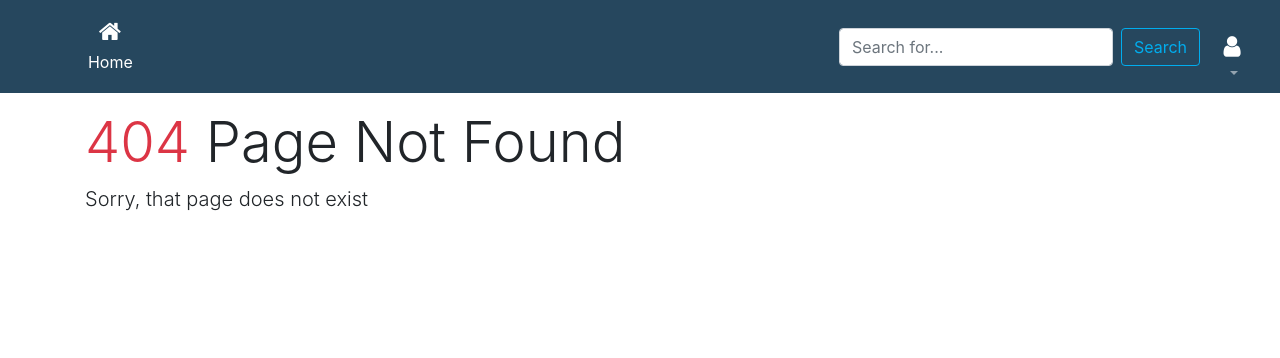
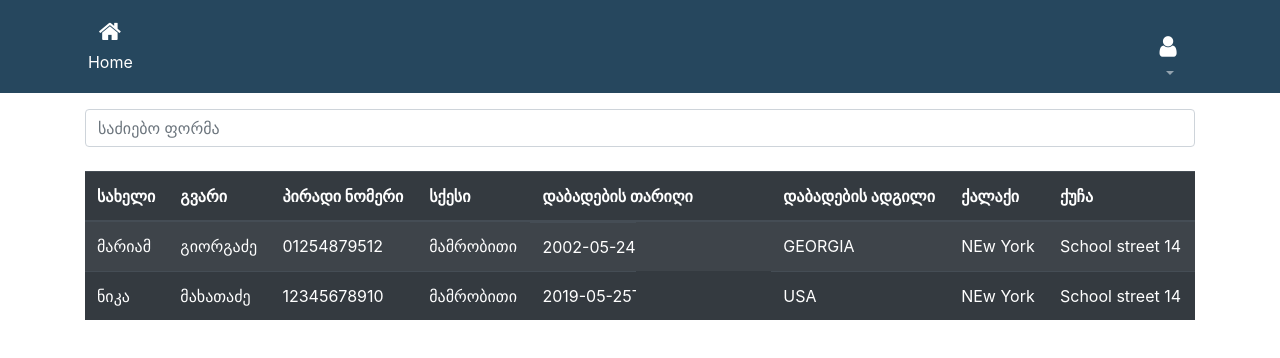
Before and after one commit to ArtZ23/TBCPay_Project, a React (Create React App) app: page /search in a window 1280 px wide. Before the commit this address had no page. Shown: the top 358 px of the page. Built offline with nearby package versions, Linux system fonts and the light colour scheme; data requests are answered from the project's data file.

Commit message:
Update project

```diff
--- a/db.json
+++ b/db.json
@@ -1,114 +1,26 @@
 {
   "contacts": [
     {
+      "id": "a8fcc5ff-d869-4cfc-90b4-dfb15d296095",
       "name": "მარიამ",
-      "surname": "გაგუა",
-      "userid": "12345678910",
-      "gender": "მდედრობითი",
-      "dob": "2019-05-25T10:48:03.288Z",
+      "surname": "გიორგაძე",
+      "userid": "01254879512",
+      "gender": "მამრობითი",
+      "dob": "2002-05-24T19:00:00.000Z",
       "birthlocation": "GEORGIA",
-      "city": "NEw York",
-      "street": "School street 14",
-      "id": "fdcf00e6-7772-4e76-a765-bc305ae63ece"
-    },
-    {
-      "id": "35b71c23-4a8c-4274-885f-780161177a96",
-      "name": "გიორგი",
-      "surname": "კაპანაძე",
-      "userid": "1230445678911",
-      "gender": "მამრობითი",
-      "dob": "2019-05-23T11:40:25.172Z",
-      "birthlocation": "UK",
-      "city": "lodnon",
-      "street": "School street 14"
-    },
-    {
-      "id": "f827582f-1cff-4cab-957d-5fc85b3975b0",
-      "name": "მაია",
-      "surname": "გოგია",
-      "userid": "12345678910",
-      "gender": "მამრობითი",
-      "dob": "1987-04-24T19:00:00.000Z",
-      "birthlocation": "USA",
       "city": "NEw York",
       "street": "School street 14"
     },
     {
-      "id": "19f4ecaf-c40c-4805-b015-7000426d7fa1",
-      "name": "პაატა",
-      "surname": "სააკაძე",
-      "userid": "12345678910",
-      "gender": "მამრობითი",
-      "dob": "2019-05-24T18:38:53.674Z",
-      "birthlocation": "USA",
-      "city": "NEw York",
-      "street": "School street 14"
-    },
-    {
-      "id": "57f3ed8c-e4ef-4a51-b1ea-0fbb1fa489ca",
-      "name": "დავით",
-      "surname": "გიორგაძე",
-      "userid": "12345678910",
-      "gender": "მამრობითი",
-      "dob": "2019-05-24T19:20:26.151Z",
-      "birthlocation": "USA",
-      "city": "NEw York",
-      "street": "School street 1425"
-    },
-    {
-      "id": "4a0e6292-9cae-4c58-8ec5-a55d5ae85578",
+      "id": "dea3bdd1-714e-440b-9026-7eba9db4e154",
       "name": "ნიკა",
       "surname": "მახათაძე",
       "userid": "12345678910",
       "gender": "მამრობითი",
-      "dob": "2019-05-25T10:50:04.902Z",
+      "dob": "2019-05-25T19:02:41.033Z",
       "birthlocation": "USA",
       "city": "NEw York",
       "street": "School street 14"
-    },
-    {
-      "name": "ლუკა",
-      "surname": "მახათაძე",
-      "userid": "12345678910",
-      "gender": "მამრობითი",
-      "dob": "2019-05-25T10:52:49.431Z",
-      "birthlocation": "USA",
-      "city": "NEw York",
-      "street": "School street 14",
-      "id": "4a0e6292-9cae-4c58-8ec5-a55d5aefc148"
-    },
-    {
-      "name": "ნიკა",
-      "surname": "გიორგაძე",
-      "userid": "12345678910",
-      "gender": "მამრობითი",
-      "dob": "2019-05-25T11:33:46.485Z",
-      "birthlocation": "GEORGIA",
-      "city": "Tbilisi",
-      "street": "School street 14",
-      "id": "4a0e6292-9cae-4c58-8ec5-a55d5aefc128"
-    },
-    {
-      "id": "4a0e6292-9cae-4c58-8ec5-a55d5aefc38",
-      "name": "ლუკა",
-      "surname": "პეტრიაშვილი",
-      "userid": "12345678910",
-      "gender": "მამრობითი",
-      "dob": "2019-05-25T10:50:04.902Z",
-      "birthlocation": "USA",
-      "city": "NEw York",
-      "street": "School street 14"
-    },
-    {
-      "name": "გიორგი",
-      "surname": "ჯამბურია",
-      "userid": "12345678910",
-      "gender": "მამრობითი",
-      "dob": "2019-05-25T10:53:22.894Z",
-      "birthlocation": "SPAIN",
-      "city": "Madrid",
-      "street": "School street 14",
-      "id": "4a0e6292-9cae-4c58-8ec5-a55d5aefca80"
     }
   ]
 }
--- a/package.json
+++ b/package.json
@@ -15,6 +15,7 @@
     "react": "^16.8.6",
     "react-datepicker": "^2.5.0",
     "react-dom": "^16.8.6",
+    "react-filter-search": "^1.0.8",
     "react-router-dom": "^5.0.0",
     "react-scripts": "3.0.1",
     "react-search": "^2.1.0",
--- a/src/App.js
+++ b/src/App.js
@@ -5,7 +5,7 @@ import Header from "./components/Navbar/Header";
 import NotFound from "./components/Notfound";
 import Addcontact from "./components/contacts/Addcontact";
 import Editcontact from "./components/contacts/Editcontact";
-import Test from "./components/Test";
+import Searchcontact from "./components/contacts/Searchcontact";
 import { Provider } from "./context";
 import "bootstrap/dist/css/bootstrap.min.css";
 import "bootstrap/dist/js/bootstrap.bundle.min";
@@ -22,7 +22,7 @@ function App() {
             <Switch>
               <Route exact path="/" component={Contacts} />
               <Route exact path="/adduser" component={Addcontact} />
-              <Route exact path="/test" component={Test} />
+              <Route exact path="/search" component={Searchcontact} />
 
               <Route exact path="/edituser/:id" component={Editcontact} />
               <Route component={NotFound} />
--- a/src/components/Navbar/Header.css
+++ b/src/components/Navbar/Header.css
@@ -179,4 +179,7 @@ nav.bg-dark {
   .navbar-icon-top.navbar-expand-lg .navbar-nav .nav-link > .fa {
     top: -7px;
   }
+  .dropdown {
+    margin-left: -8rem;
+  }
 }
--- a/src/components/Navbar/Header.js
+++ b/src/components/Navbar/Header.js
@@ -29,22 +29,7 @@ class Header extends Component {
                 </Link>
               </li>
             </ul>
-            <form className="form-inline my-2 my-lg-0">
-              <input
-                className="form-control mr-sm-2"
-                placeholder="Search for..."
-              />
-              <button
-                className="btn  btn-outline-primary my-2 my-sm-0"
-                type="submit"
-                style={{
-                  borderColor: "rgb(0,173,238)",
-                  color: "rgb(0,173,238)"
-                }}
-              >
-                Search
-              </button>
-            </form>
+
             <ul className="navbar-nav nav-flex-icons">
               <li className="nav-item dropdown">
                 <Link
@@ -58,6 +43,9 @@ class Header extends Component {
                   <Link className="dropdown-item" to="/adduser">
                     Add user
                   </Link>
+                  <Link className="dropdown-item" to="/search">
+                    Seacrh user
+                  </Link>
                 </div>
               </li>
             </ul>
--- a/src/components/Test.js
+++ /dev/null
@@ -1,13 +0,0 @@
-import React, { Component } from 'react'
-
- class Test extends Component {
-    render() {
-        return (
-            <div>
-
-            </div>
-        )
-    }
-}
-
-export default Test;
--- a/src/components/contacts/Contact.js
+++ b/src/components/contacts/Contact.js
@@ -25,6 +25,7 @@ class Contact extends Component {
           const { dispatch } = value;
           return (
             <div className="card card-body mb-3">
+
               <h4>
                 <b>
                   {" "}
--- a/src/components/contacts/Contacts.js
+++ b/src/components/contacts/Contacts.js
@@ -1,8 +1,6 @@
 import React, { Component } from "react";
 import Contact from "./Contact";
 import { Consumer } from "../../context";
-
-import axios from "axios";
 
 class Contacts extends Component {
   render() {
--- a/src/components/contacts/Editcontact.js
+++ b/src/components/contacts/Editcontact.js
@@ -100,7 +100,7 @@ class Editcontact extends Component {
     //redirectign to the Home page
     this.props.history.push("/");
   };
-  render() {
+  render(e) {
     const {
       name,
       surname,
--- /dev/null
+++ b/src/components/contacts/Searchcontact.js
@@ -0,0 +1,101 @@
+import React, { Component } from "react";
+
+class Searchcontact extends Component {
+  state = {
+    queryname: "",
+    data: [],
+    filteredData: []
+  };
+
+  FindWithName = event => {
+    //get value from input
+    const queryname = event.target.value;
+
+    this.setState(prevState => {
+      const filteredData = prevState.data.filter(element => {
+        return element.surname.includes(queryname);
+      });
+
+      return {
+        queryname,
+        filteredData
+      };
+    });
+  };
+
+  getName = () => {
+    fetch(`http://localhost:3001/contacts`)
+      .then(response => response.json())
+      .then(data => {
+        const { queryname } = this.state;
+        const filteredData = data.filter(element => {
+          return element.surname.includes(queryname);
+        });
+
+        this.setState({
+          data,
+          filteredData
+        });
+      });
+  };
+
+  componentWillMount() {
+    this.getName();
+  }
+
+  render() {
+    return (
+      <div className="searchForm">
+        <input
+          type="text"
+          className="form-control"
+          placeholder="საძიებო ფორმა"
+          value={this.state.querynamename}
+          onChange={this.FindWithName}
+        />
+        <br />
+
+        <table class="table table-striped table-dark">
+          <thead>
+            <tr>
+              <th>სახელი</th>
+              <th>გვარი</th>
+              <th>პირადი ნომერი</th>
+              <th>სქესი</th>
+              <th>დაბადების თარიღი</th>
+              <th>დაბადების ადგილი</th>
+              <th>ქალაქი</th>
+              <th>ქუჩა</th>
+            </tr>
+          </thead>
+          <tbody>
+            {this.state.filteredData.map(l => {
+              return (
+                <tr>
+                  <td>{l.name}</td>
+                  <td>{l.surname}</td>
+                  <td>{l.userid}</td>
+                  <td>{l.gender}</td>
+                  <td
+                    style={{
+                      overflow: "hidden",
+                      width: "44%",
+                      whiteSpace: "nowrap",
+                      display: "-webkit-box"
+                    }}
+                  >
+                    {l.dob}
+                  </td>
+                  <td>{l.birthlocation}</td>
+                  <td>{l.city}</td>
+                  <td>{l.street}</td>
+                </tr>
+              );
+            })}
+          </tbody>
+        </table>
+      </div>
+    );
+  }
+}
+export default Searchcontact;
```
Also changed, not shown: 1 other file (tests, documents, lock files or other folders).
